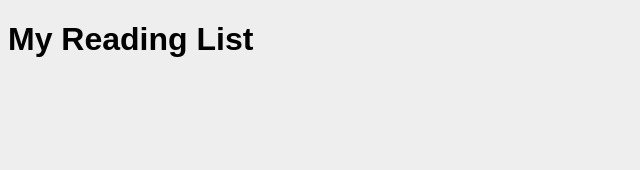
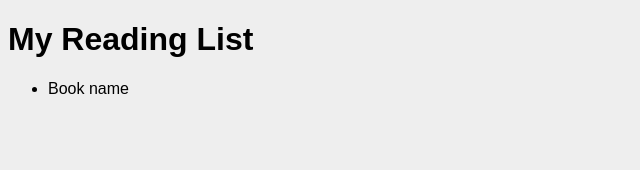
Before and after one commit to laurelherting/graphql-apollo, a React (Create React App) app in the folder client/: page / in a window 1280 px wide. Shown: the top 170 px of the page, without its empty margins (0-640 px from the left). Built offline with nearby package versions, Linux system fonts and the light colour scheme.

Commit message:
add BookList

```diff
--- a/client/src/App.js
+++ b/client/src/App.js
@@ -1,10 +1,13 @@
 import React, { Component } from 'react';
+
+import BookList from './components/BookList';
 
 class App extends Component {
   render() {
     return (
       <div id="Main">
         <h1>My Reading List</h1>
+        <BookList />
       </div>
     );
   }
```
